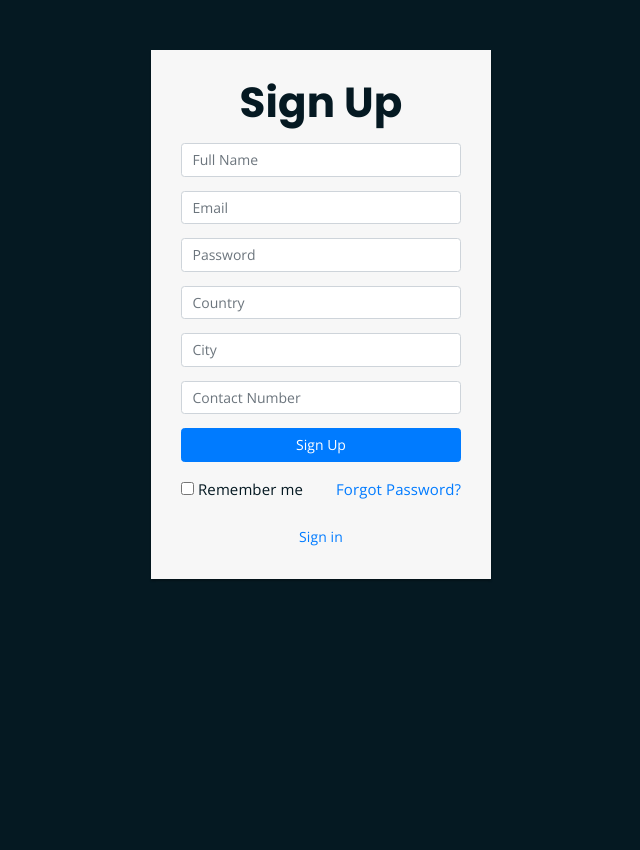
After one commit to kofia894/Eccommerce-Project, a PHP site: page /register.html in a window 1280 px wide. The commit adds this page. Shown: the whole page, without its empty margins (319-959 px from the left). Run offline with PHP 8.4, Linux system fonts and the light colour scheme.

Commit message:
added login and register pages

```diff
--- a/Amenno/assets/css/main.css
+++ b/Amenno/assets/css/main.css
@@ -1248,6 +1248,11 @@ a.cart-btn:hover {
   color: #359bdf;
 }
 
+a.heart-btn:hover {
+  background-color: #f80f07;
+  color: #e90707;
+}
+
 .recent-posts ul li {
   -webkit-transition: 0.3s;
   -o-transition: 0.3s;
@@ -2454,9 +2459,32 @@ a.cart-btn {
   padding: 10px 20px;
 }
 
+a.heart-btn {
+  font-family: 'Poppins', sans-serif;
+  font-size: 15px;
+  display: inline-block;
+  background-color: #df3535;
+  color: #fff;
+  padding: 10px 20px;
+  border-radius: 45%;
+}
+
+.btn-circle.btn-md {
+  width: 50px;
+  height: 50px;
+  padding: 12px 10px;
+  border-radius: 25px;
+  font-size: 15px;
+  text-align: center;
+}
+
 a.cart-btn i {
   margin-right: 5px;
 }
+
+
+
+
 
 .single-product-img img {
   border-radius: 5px;
@@ -2766,3 +2794,17 @@ table.order-details tbody td {
   vertical-align: middle;
   width: 100%;
 }
+
+/* Login and register Forms */
+
+.login-form {
+  width: 340px;
+  margin: 50px auto;
+  font-size: 15px;
+}
+.login-form form {
+  margin-bottom: 15px;
+  background: #f7f7f7;
+  box-shadow: 0px 2px 2px rgba(0, 0, 0, 0.3);
+  padding: 30px;
+}
--- /dev/null
+++ b/Amenno/register.html
@@ -0,0 +1,88 @@
+<!DOCTYPE html>
+<html lang="en">
+    <head>
+        <meta charset="UTF-8">
+        <meta http-equiv="X-UA-Compatible" content="IE=edge">
+        <meta name="viewport" content="width=device-width, initial-scale=1">
+        <meta name="description" content="Responsive Bootstrap4 Shop Template, Created by Imran Hossain from https://imransdesign.com/">
+
+        <!-- title -->
+        <title>Ameno</title>
+
+        <!-- favicon -->
+        <!-- <link rel="shortcut icon" type="image/png" href="assets/img/favicon.png"> -->
+        <!-- google font -->
+        <link href="https://fonts.googleapis.com/css?family=Open+Sans:300,400,700" rel="stylesheet">
+        <link href="https://fonts.googleapis.com/css?family=Poppins:400,700&display=swap" rel="stylesheet">
+        <!-- fontawesome -->
+        <link rel="stylesheet" href="assets/css/all.min.css">
+        <!-- bootstrap -->
+        <link rel="stylesheet" href="assets/bootstrap/css/bootstrap.min.css">
+        <!-- owl carousel -->
+        <link rel="stylesheet" href="assets/css/owl.carousel.css">
+        <!-- magnific popup -->
+        <link rel="stylesheet" href="assets/css/magnific-popup.css">
+        <!-- animate css -->
+        <link rel="stylesheet" href="assets/css/animate.css">
+        <!-- mean menu css -->
+        <link rel="stylesheet" href="assets/css/meanmenu.min.css">
+        <!-- main style -->
+        <link rel="stylesheet" href="assets/css/main.css">
+        <!-- responsive -->
+        <link rel="stylesheet" href="assets/css/responsive.css">
+
+    </head>
+<body style="background: #051922;">
+<div class="login-form">
+    <form action="registerprocess.php" method="post" id="form">
+        <h2 class="text-center">Sign Up</h2>
+
+        <div class="form-group">
+            <input type="text" class="form-control" id = "fullname" placeholder="Full Name"  name="fname">
+
+            <div class="error"></div>
+        </div>
+        <div class="form-group">
+            <input type="text" class="form-control" id = "email" placeholder="Email" name="email">
+
+            <div class="error"></div>
+        </div>
+        <div class="form-group">
+            <input type="password" class="form-control" id = "password" placeholder="Password"  name="pword">
+
+            <div class="error"></div>
+        </div>
+
+        <div class="form-group">
+            <input type="text" class="form-control" id = "country" placeholder="Country"  name="ctry">
+
+            <div class="error"></div>
+        </div>
+        <div class="form-group">
+            <input type="text" class="form-control" id = "city" placeholder="City"  name="city">
+
+            <div class="error"></div>
+        </div>
+        <div class="form-group">
+            <input type="text" class="form-control" id = "contact" placeholder="Contact Number"  name="ctt">
+
+            <div class="error"></div>
+        </div>
+
+
+
+        <div class="form-group">
+            <button type="submit" class="btn btn-primary btn-block"  name="add_user"> Sign Up</button>
+        </div>
+        <div class="clearfix">
+            <label class="float-left form-check-label"><input type="checkbox"> Remember me</label>
+            <a href="#" class="float-right">Forgot Password?</a>
+        </div>
+
+        <p class="text-center mt-4"><a href="login.html"> Sign in</a></p>
+    </form>
+
+</div>
+</body>
+<script>src="../JS/login.js" </script>
+</html>
```
Also changed, not shown: Amenno/index.html (+20 -10 lines), Amenno/login.html (added, +66 -0 lines).
